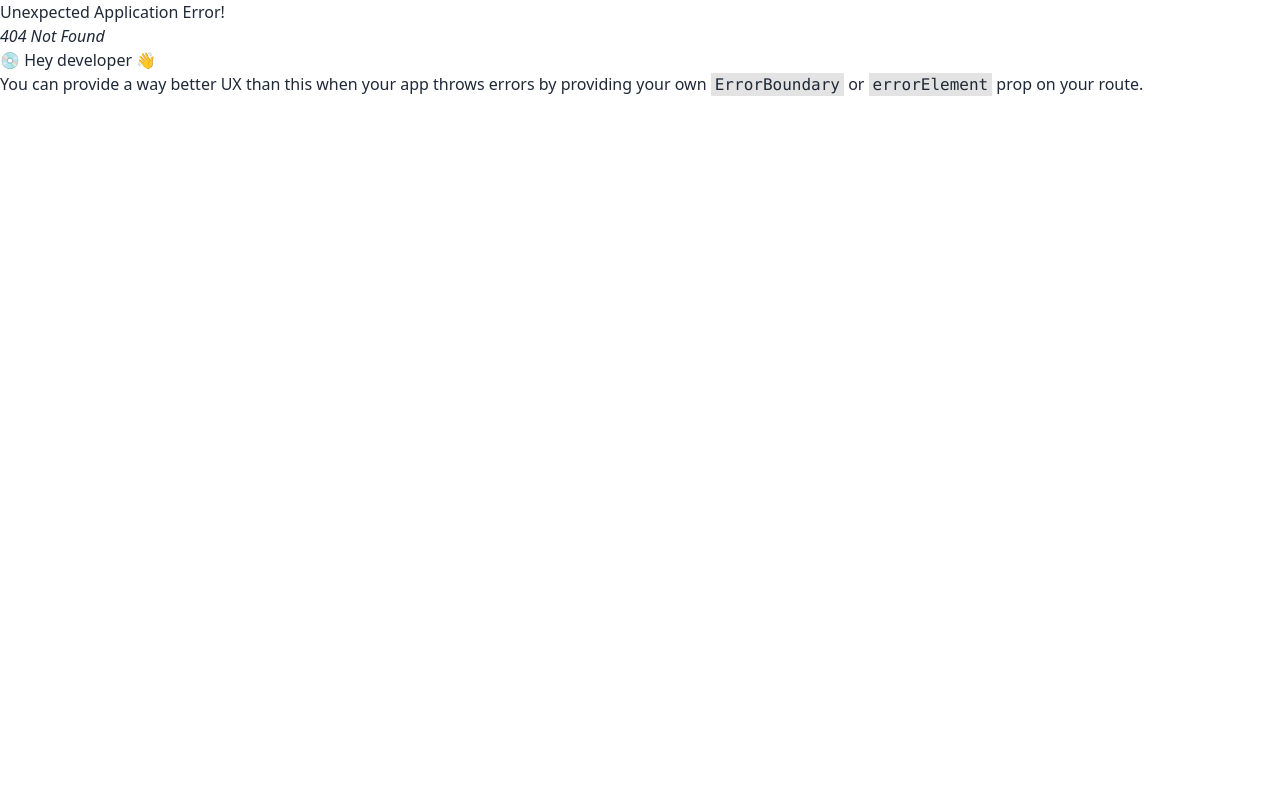
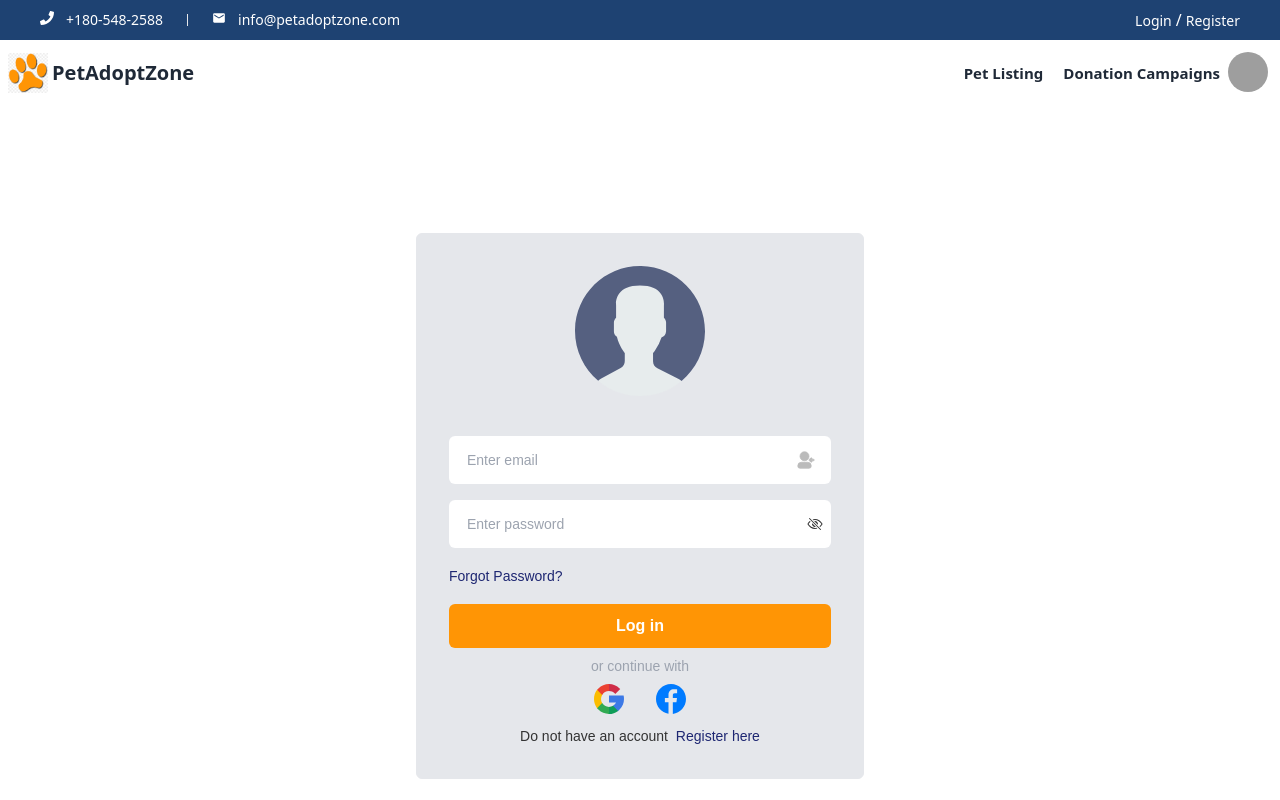
Before and after one commit to Ratan-code-SR/pets-adopt-zone-client, a React (Vite) app: page /login in a window 1280 px wide. Before the commit this address had no page. Shown: the top 800 px of the page. Built offline with nearby package versions, Linux system fonts and the light colour scheme; grey boxes are pictures that could not be loaded.

Commit message:
login form has been added

```diff
--- a/src/pages/Home/Home/Home.jsx
+++ b/src/pages/Home/Home/Home.jsx
@@ -1,16 +1,8 @@
-
 
 const Home = () => {
     return (
-        <div className="hero min-h-screen bg-base-200">
-            <div className="hero-content flex-col lg:flex-row-reverse">
-                <img src="https://daisyui.com/images/stock/photo-1635805737707-575885ab0820.jpg" className="max-w-sm rounded-lg shadow-2xl" />
-                <div>
-                    <h1 className="text-5xl font-bold">Box Office News!</h1>
-                    <p className="py-6">Provident cupiditate voluptatem et in. Quaerat fugiat ut assumenda excepturi exercitationem quasi. In deleniti eaque aut repudiandae et a id nisi.</p>
-                    <button className="btn btn-primary">Get Started</button>
-                </div>
-            </div>
+        <div>
+
         </div>
     );
 };
--- /dev/null
+++ b/src/pages/Login/Login.jsx
@@ -0,0 +1,79 @@
+import { useState } from "react";
+import { IoEyeOutline, IoEyeOffOutline } from "react-icons/io5";
+const Login = () => {
+    const [showPassword, setShowPassword] = useState(false)
+    return (
+        <div>
+            <div className="bg-white font-[sans-serif] text-[#333] min-h-screen flex flex-col items-center justify-center py-6 px-4">
+                <div className="max-w-md w-full border p-8 rounded-md bg-gray-200">
+                    <div className="text-center">
+                        <svg xmlns="http://www.w3.org/2000/svg" width="130" height="130" className="inline-block" viewBox="0 0 53 53">
+                            <path fill="#e7eced" d="m18.613 41.552-7.907 4.313a7.106 7.106 0 0 0-1.269.903A26.377 26.377 0 0 0 26.5 53c6.454 0 12.367-2.31 16.964-6.144a7.015 7.015 0 0 0-1.394-.934l-8.467-4.233a3.229 3.229 0 0 1-1.785-2.888v-3.322c.238-.271.51-.619.801-1.03a19.482 19.482 0 0 0 2.632-5.304c1.086-.335 1.886-1.338 1.886-2.53v-3.546c0-.78-.347-1.477-.886-1.965v-5.126s1.053-7.977-9.75-7.977-9.75 7.977-9.75 7.977v5.126a2.644 2.644 0 0 0-.886 1.965v3.546c0 .934.491 1.756 1.226 2.231.886 3.857 3.206 6.633 3.206 6.633v3.24a3.232 3.232 0 0 1-1.684 2.833z" />
+                            <path fill="#556080" d="M26.953.004C12.32-.246.254 11.414.004 26.047-.138 34.344 3.56 41.801 9.448 46.76a7.041 7.041 0 0 1 1.257-.894l7.907-4.313a3.23 3.23 0 0 0 1.683-2.835v-3.24s-2.321-2.776-3.206-6.633a2.66 2.66 0 0 1-1.226-2.231v-3.546c0-.78.347-1.477.886-1.965v-5.126S15.696 8 26.499 8s9.75 7.977 9.75 7.977v5.126c.54.488.886 1.185.886 1.965v3.546c0 1.192-.8 2.195-1.886 2.53a19.482 19.482 0 0 1-2.632 5.304c-.291.411-.563.759-.801 1.03V38.8c0 1.223.691 2.342 1.785 2.888l8.467 4.233a7.05 7.05 0 0 1 1.39.932c5.71-4.762 9.399-11.882 9.536-19.9C53.246 12.32 41.587.254 26.953.004z" />
+                        </svg>
+                    </div>
+                    <form className="mt-10 space-y-4">
+                        <div className="relative flex items-center">
+                            <input name="email" type="email" required className="w-full text-sm bg-white border-2 border-transparent focus:border-[#1E2772] px-4 py-3 rounded-md outline-none" placeholder="Enter email" />
+                            <svg xmlns="http://www.w3.org/2000/svg" fill="#bbb" stroke="#bbb" className="w-[18px] h-[18px] absolute right-4" viewBox="0 0 24 24">
+                                <circle cx="10" cy="7" r="6"></circle>
+                                <path d="M14 15H6a5 5 0 0 0-5 5 3 3 0 0 0 3 3h12a3 3 0 0 0 3-3 5 5 0 0 0-5-5zm8-4h-2.59l.3-.29a1 1 0 0 0-1.42-1.42l-2 2a1 1 0 0 0 0 1.42l2 2a1 1 0 0 0 1.42 0 1 1 0 0 0 0-1.42l-.3-.29H22a1 1 0 0 0 0-2z"></path>
+                            </svg>
+                        </div>
+                        <div className="relative flex items-center">
+                            <input name="password" type={`${showPassword ? "text" : "password"}`} required className="w-full text-sm bg-white border-2 border-transparent focus:border-[#1E2772] px-4 py-3 rounded-md outline-none" placeholder="Enter password" />
+                            <span onClick={() => setShowPassword(!showPassword)} className='absolute right-2'>{showPassword ? <IoEyeOutline /> : <IoEyeOffOutline />}</span>
+                        </div>
+                        <div>
+                            <div>
+                                <a className="text-sm text-[#1E2772] hover:underline">
+                                    Forgot Password?
+                                </a>
+                            </div>
+                        </div>
+                        <div className="">
+                            <button type="submit" className="w-full py-2.5 px-4 text-base font-semibold rounded-md text-white bg-[#ff9505]">
+                                Log in
+                            </button>
+                        </div>
+                    </form>
+                    <p className="my-2 text-sm text-gray-400 text-center">or continue with</p>
+                    <div className="space-x-8 flex justify-center">
+                        <button type="button"
+                            className="border-none outline-none">
+                            <svg xmlns="http://www.w3.org/2000/svg" width="30px" className="inline" viewBox="0 0 512 512">
+                                <path fill="#fbbd00"
+                                    d="M120 256c0-25.367 6.989-49.13 19.131-69.477v-86.308H52.823C18.568 144.703 0 198.922 0 256s18.568 111.297 52.823 155.785h86.308v-86.308C126.989 305.13 120 281.367 120 256z"
+                                    data-original="#fbbd00" />
+                                <path fill="#0f9d58"
+                                    d="m256 392-60 60 60 60c57.079 0 111.297-18.568 155.785-52.823v-86.216h-86.216C305.044 385.147 281.181 392 256 392z"
+                                    data-original="#0f9d58" />
+                                <path fill="#31aa52"
+                                    d="m139.131 325.477-86.308 86.308a260.085 260.085 0 0 0 22.158 25.235C123.333 485.371 187.62 512 256 512V392c-49.624 0-93.117-26.72-116.869-66.523z"
+                                    data-original="#31aa52" />
+                                <path fill="#3c79e6"
+                                    d="M512 256a258.24 258.24 0 0 0-4.192-46.377l-2.251-12.299H256v120h121.452a135.385 135.385 0 0 1-51.884 55.638l86.216 86.216a260.085 260.085 0 0 0 25.235-22.158C485.371 388.667 512 324.38 512 256z"
+                                    data-original="#3c79e6" />
+                                <path fill="#cf2d48"
+                                    d="m352.167 159.833 10.606 10.606 84.853-84.852-10.606-10.606C388.668 26.629 324.381 0 256 0l-60 60 60 60c36.326 0 70.479 14.146 96.167 39.833z"
+                                    data-original="#cf2d48" />
+                                <path fill="#eb4132"
+                                    d="M256 120V0C187.62 0 123.333 26.629 74.98 74.98a259.849 259.849 0 0 0-22.158 25.235l86.308 86.308C162.883 146.72 206.376 120 256 120z"
+                                    data-original="#eb4132" />
+                            </svg>
+                        </button>
+                        <button type="button"
+                            className="border-none outline-none">
+                            <svg xmlns="http://www.w3.org/2000/svg" width="30px" fill="#007bff" viewBox="0 0 167.657 167.657">
+                                <path d="M83.829.349C37.532.349 0 37.881 0 84.178c0 41.523 30.222 75.911 69.848 82.57v-65.081H49.626v-23.42h20.222V60.978c0-20.037 12.238-30.956 30.115-30.956 8.562 0 15.92.638 18.056.919v20.944l-12.399.006c-9.72 0-11.594 4.618-11.594 11.397v14.947h23.193l-3.025 23.42H94.026v65.653c41.476-5.048 73.631-40.312 73.631-83.154 0-46.273-37.532-83.805-83.828-83.805z" data-original="#010002"></path>
+                            </svg>
+                        </button>
+                    </div>
+                    <p className="text-sm mt-3 text-center">Do not have an account <a href="" className="text-[#1E2772] hover:underline ml-1 whitespace-nowrap">Register here</a></p>
+                </div>
+            </div>
+        </div>
+    );
+};
+
+export default Login;
--- /dev/null
+++ b/src/pages/Register/Register.jsx
@@ -0,0 +1,9 @@
+const Register = () => {
+    return (
+        <div>
+
+        </div>
+    );
+};
+
+export default Register;
--- a/src/shared/Header/Navbar.jsx
+++ b/src/shared/Header/Navbar.jsx
@@ -1,6 +1,32 @@
+import { Link } from 'react-router-dom';
 import logo from '../../assets/logo/logo.png'
+import { FaPhone } from 'react-icons/fa';
+import { MdEmail } from 'react-icons/md';
 const Navbar = () => {
+    const navLinks = <>
+        <li className='ml-5 text-[15px] font-bold'>Pet Listing</li>
+        <li className='ml-5 text-[15px] font-bold'>Donation Campaigns</li>
+    </>
     return (
+        <nav>
+            {/* top nav bar */}
+            <section className="bg-[#1e4272] min-h-[40px] px-4 py-2 sm:px-10 flex items-center max-sm:flex-col">
+                <button type="button" className="text-white text-sm">
+                    <span className="mr-3 inline-block"><FaPhone /></span>
+                    +180-548-2588
+                </button>
+                <span className="border-l h-3 mx-6 max-sm:hidden"></span>
+                <button type="button" className="text-white text-sm max-sm:my-2">
+                    <span className="mr-3 inline-block"><MdEmail /></span>
+                    info@petadoptzone.com
+                </button>
+                <div className="sm:ml-auto text-white">
+                    <Link to='/login' className="text-white text-sm mr-1">Login</Link>
+                    /
+                    <Link to='/register' className="text-white text-sm ml-1">Register</Link>
+                </div>
+            </section>
+            {/* bottom nav bar */}
             <div className="navbar ">
                 <div className="flex-1 gap-1">
                     <img className='w-10 h-10' src={logo} alt="" />
@@ -10,8 +36,7 @@ const Navbar = () => {
                     <div className="dropdown dropdown-end">
                         <div className="navbar-center hidden lg:flex">
                             <ul className="menu menu-horizontal px-1">
-                            <li><a>Item 1</a></li>
-                            <li><a>Item 3</a></li>
+                                {navLinks}
                             </ul>
                         </div>
                     </div>
@@ -22,18 +47,15 @@ const Navbar = () => {
                             </div>
                         </div>
                         <ul tabIndex={0} className="menu menu-sm dropdown-content mt-3 z-[1] p-2 shadow bg-base-100 rounded-box w-52">
-                        <li>
-                            <a className="justify-between">
-                                Profile
-                                <span className="badge">New</span>
-                            </a>
-                        </li>
-                        <li><a>Settings</a></li>
+                            <li><a>Profile</a></li>
+                            <li><a>Dashboard</a></li>
                             <li><a>Logout</a></li>
                         </ul>
                     </div>
                 </div>
             </div>
+        </nav>
+
     );
 };
 
```
Also changed, not shown: src/Route/Route.jsx (+12 -2 lines). Lines whose indentation alone changed are shown as unchanged.
